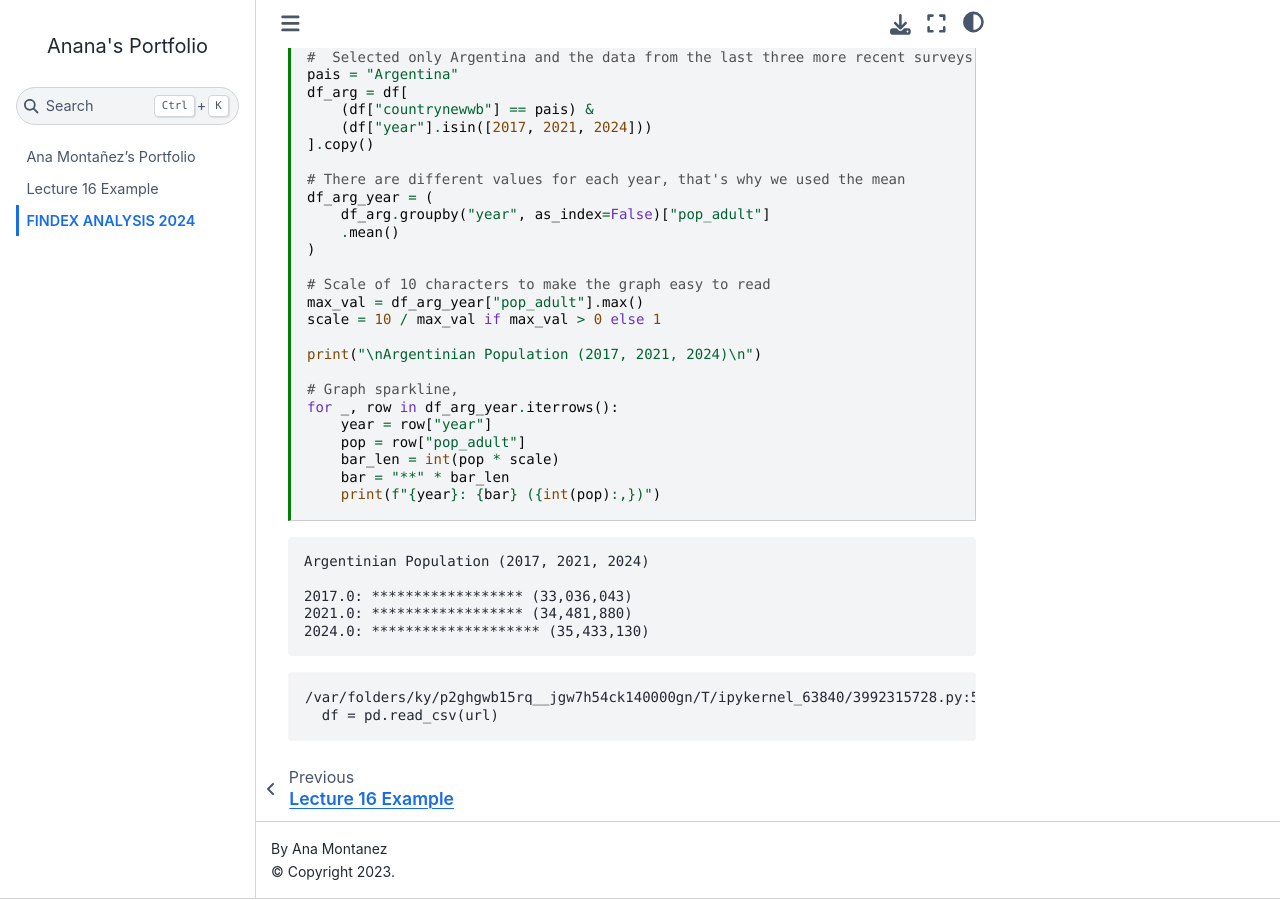
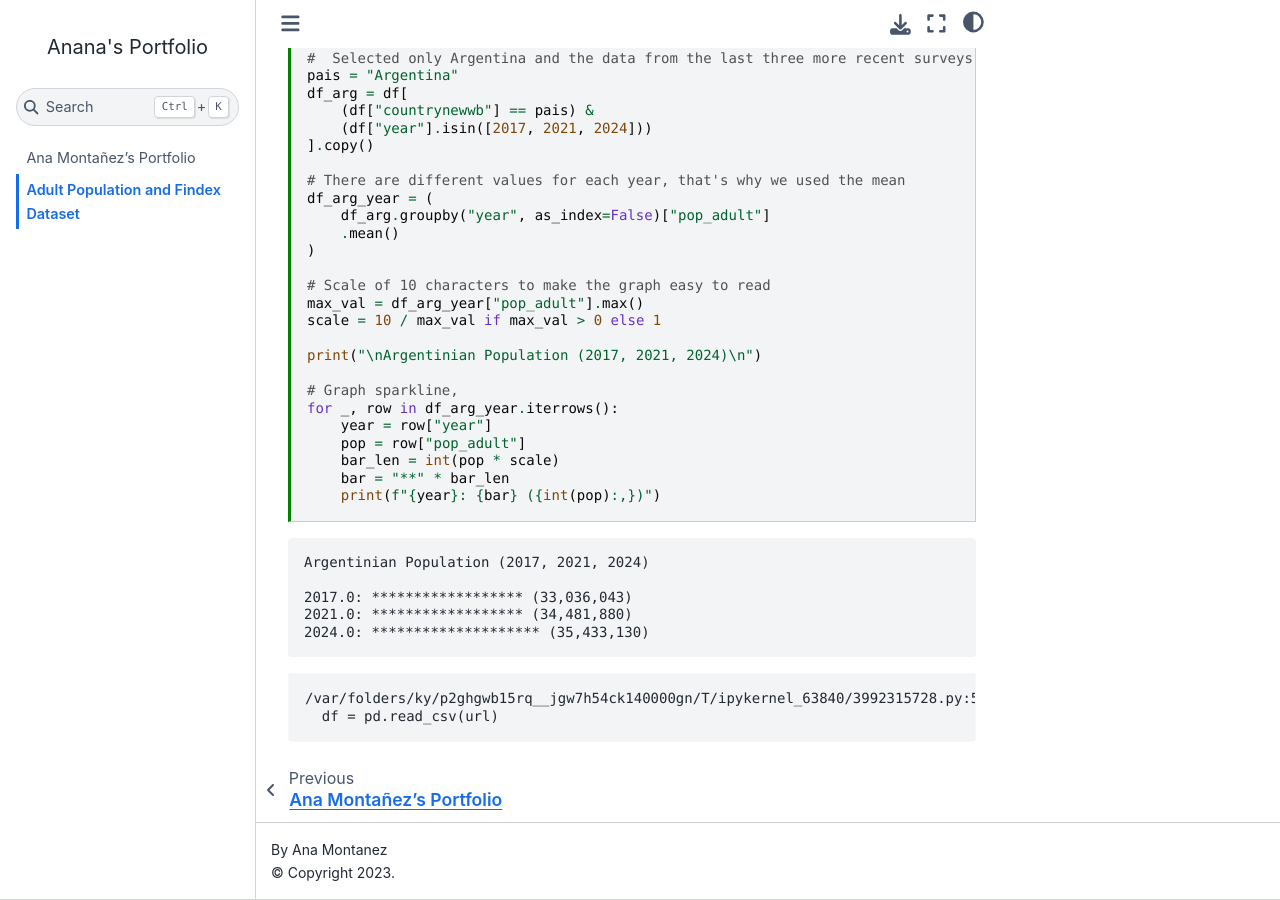
Before and after one commit to Anana2314/Anana2314.github.io, a Jupyter Book: the page built from project_1.ipynb, in a window 1280 px wide and 900 px high, scrolled down 4453 px. Built offline with Jupyter Book 1.0.4 settings and Sphinx 7.4.7 and the Sphinx Book theme 1.1.4, drawn with Linux system fonts in a browser that asks for light colours; comment, search, counter and statistics services are not loaded.

Commit message:
Adult Population and Findex Dataset

```diff
--- a/_toc.yml
+++ b/_toc.yml
@@ -1,5 +1,4 @@
 format: jb-book
 root: index
 chapters:
-  - file: lecture_16_example
   - file:  project_1
```
Also changed, not shown: lecture_16_example.ipynb (deleted), project_1.ipynb.
